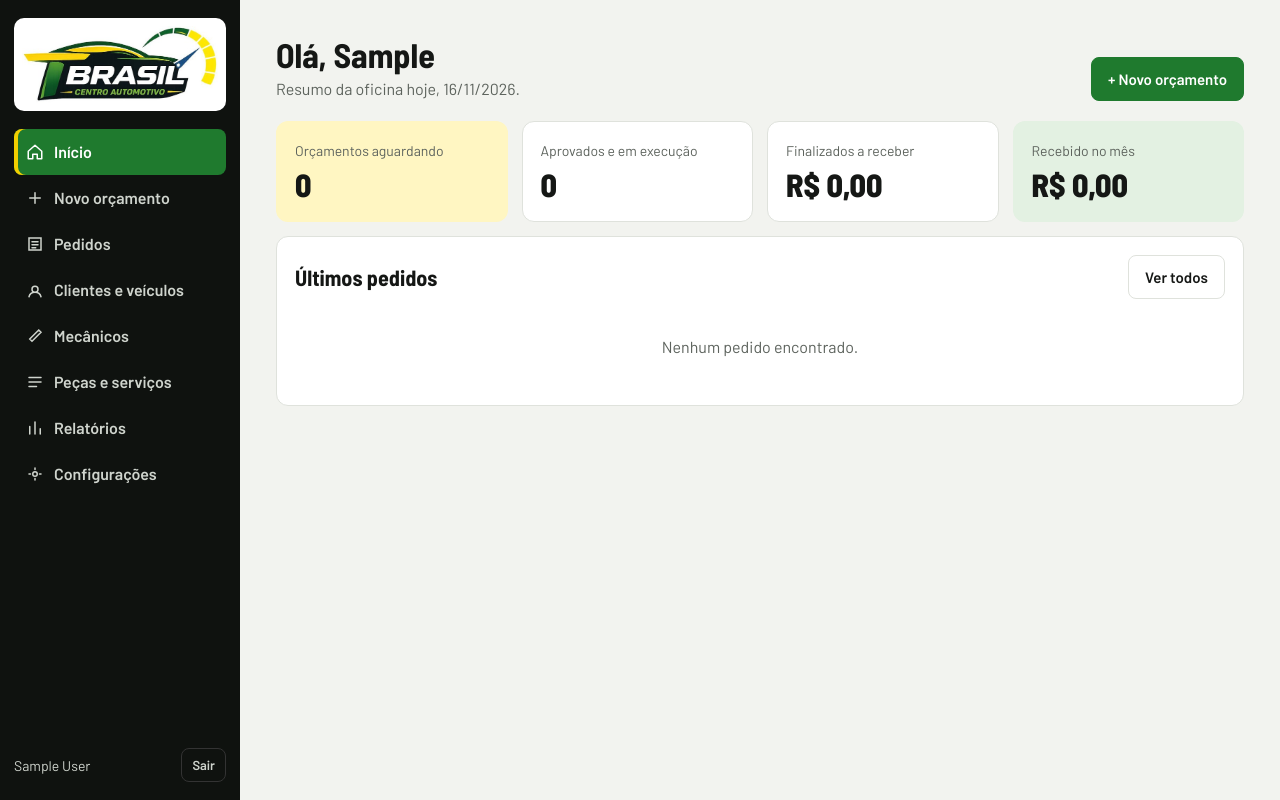
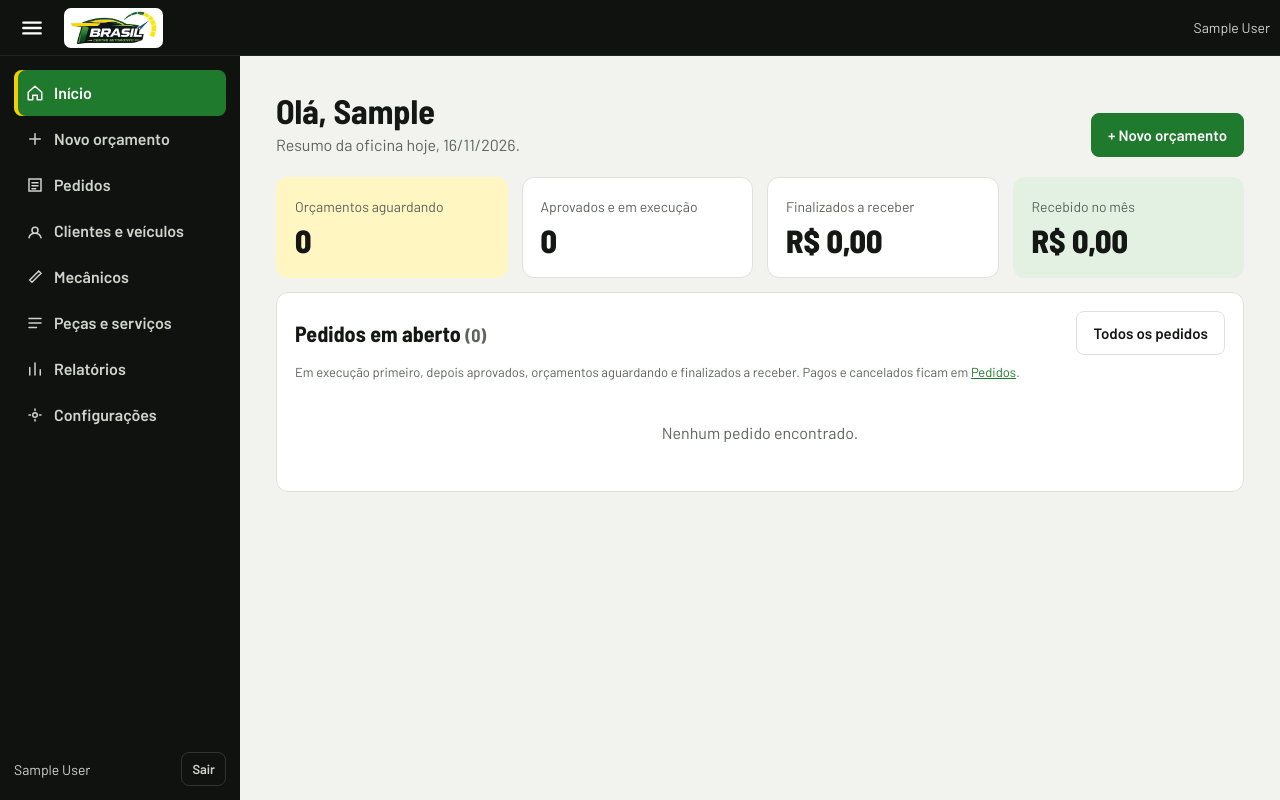
Before and after one commit to RyanMachadoSilva/oficina, a Django app: page / in a window 1280 px wide. Run offline with Django 5.2, Linux system fonts and the light colour scheme; the visitor is signed in with stand-in values (Sample User, id 1); data comes from the database, SQL or seed files in the repository; data that the repository does not hold is empty.

Commit message:
Menu lateral com botão ☰, botão flutuante de novo orçamento no celular e pedidos em aberto na tela inicial
Co-Authored-By: Claude Opus 5.5 <noreply@anthropic.com>
Claude-Session: https://claude.ai/code/session_01UtwNyPSRe9SWfwxdWzCHcG

```diff
--- a/core/views.py
+++ b/core/views.py
@@ -85,8 +85,20 @@ def inicio(request):
         "andamento": cont[Status.APROVADO] + cont[Status.EXECUCAO],
         "a_receber": a_receber,
         "recebido_mes": recebido_mes,
-        "ultimos": pedidos_com_itens()[:8],
+        "abertos": abertos_ordenados(pedidos),
+        "status_abertos": [(s, l) for s, l in Status.choices if s in ABERTOS],
     })
+
+
+# Pedidos "em aberto": ainda não pagos nem cancelados, na ordem do fluxo de trabalho
+ABERTOS = [Status.EXECUCAO, Status.APROVADO, Status.ORCAMENTO, Status.FINALIZADO]
+
+
+def abertos_ordenados(pedidos):
+    ordem = {s: i for i, s in enumerate(ABERTOS)}
+    lista = [p for p in pedidos if p.status in ordem]
+    lista.sort(key=lambda p: (ordem[p.status], -p.data.toordinal(), -p.sequencia))
+    return lista
 
 
 # ---------------------------------------------------------------- pedidos
--- a/static/css/app.css
+++ b/static/css/app.css
@@ -8,7 +8,7 @@ body{margin:0;background:var(--bg);color:var(--ink);font:16px/1.5 Barlow,system-
 h1,h2,h3{font-family:"Barlow Semi Condensed",Barlow,sans-serif;line-height:1.1;margin:0}
 h1{font-size:34px}h2{font-size:22px}h3{font-size:18px}
 .app{display:grid;grid-template-columns:240px minmax(0,1fr);min-height:100vh}
-aside{background:var(--side);color:#e8ebe6;padding:18px 14px;position:sticky;top:0;height:100vh;display:flex;flex-direction:column;gap:6px}
+aside{background:var(--side);color:#e8ebe6;padding:14px;position:sticky;top:56px;height:calc(100vh - 56px);display:flex;flex-direction:column;gap:6px;overflow-y:auto}
 .logo{background:#fff;border-radius:10px;padding:8px;margin-bottom:12px}.logo img{width:100%;display:block}
 nav a{display:flex;align-items:center;gap:10px;color:#cfd4cd;text-decoration:none;padding:11px 12px;border-radius:8px;font-weight:600;min-height:44px}
 nav a:hover{background:#1d221d;color:#fff}nav a.on{background:var(--g);color:#fff;box-shadow:inset 4px 0 0 var(--y)}
@@ -63,8 +63,6 @@ td.r,th.r{text-align:right;white-space:nowrap}tr.click{cursor:pointer}tr.click:h
 .hl{background:var(--y);color:#151715;padding:0 6px;border-radius:4px;font-weight:700;font-size:12px}
 @media(prefers-reduced-motion:reduce){.toast{transition:none}}
 @media(max-width:820px){.app{grid-template-columns:1fr}
-aside{position:sticky;height:auto;flex-direction:row;align-items:center;padding:8px 10px;z-index:20;overflow-x:auto}
-.logo{width:110px;flex:none;margin:0;padding:4px}nav{display:flex;gap:4px;flex:none}nav a{flex:none}nav a{padding:8px 10px;white-space:nowrap;font-size:14px}nav a.on{box-shadow:inset 0 -3px 0 var(--y)}.side-foot{display:none}
 h1{font-size:28px}.f .w2{grid-column:auto}}
 @media(max-width:600px){table{font-size:14px}.stack thead{display:none}.stack tr{display:grid;padding-block:8px;border-bottom:1px solid var(--line)}
 .stack td{display:flex;justify-content:space-between;gap:12px;border:0;padding:4px 6px;text-align:right}.stack td::before{content:attr(data-l);color:var(--mut);font-size:13px;text-align:left}}
@@ -80,11 +78,8 @@ a{color:var(--g)}
 .user{display:flex;justify-content:space-between;align-items:center;gap:8px;margin-top:10px;color:#cfd4cd;font-size:14px}
 .user form{margin:0}.user button{min-height:34px;padding:4px 10px;font-size:13px;background:transparent;color:#cfd4cd;border-color:#333}
 .login{min-height:100vh;display:grid;place-items:center;padding:20px}.login .card{width:min(400px,100%)}
-@media(max-width:820px){.user{display:none}}
-@media print{aside,.no-print,.msgs{display:none!important}.app{display:block}main{padding:0;max-width:none}body{background:#fff}.doc{border:0;padding:0}}
+@media print{aside,.topo,.fab,.no-print,.msgs{display:none!important}.app{display:block}main{padding:0;max-width:none}body{background:#fff}.doc{border:0;padding:0}}
 .logo{display:block}
-.nav-sair{display:none;margin:0}.nav-sair button{background:transparent;border:0;color:#cfd4cd;font-weight:600;padding:8px 10px;min-height:44px}
-@media(max-width:820px){.nav-sair{display:block}}
 /* documento do orçamento sempre em tema claro (fundo branco), mesmo com o sistema em modo escuro */
 .doc{color-scheme:light}
 .doc .tipo{color:#1e2836}.doc .t-peca{background:#dde6f3}.doc .t-servico{background:#dcefdb;color:#1f6a2a}
@@ -101,3 +96,29 @@ a{color:var(--g)}
 .itens-tab input,.itens-tab select{margin-top:0}
 }
 @media(min-width:701px){.itens-tab .c-desc{min-width:240px;width:45%}.itens-tab .c-tipo select{min-width:112px}.itens-tab .c-qtd input{width:70px}}
+
+/* ---- barra do topo, menu lateral (☰) e botão flutuante ---- */
+.topo{position:sticky;top:0;z-index:40;display:flex;align-items:center;gap:10px;height:56px;padding:0 10px;background:var(--side);color:#fff;border-bottom:1px solid #222}
+.menu-btn{background:transparent;border:0;color:#fff;min-height:44px;min-width:44px;padding:0;justify-content:center}
+.menu-btn svg{width:26px;height:26px}
+.topo-logo{display:block;background:#fff;border-radius:7px;padding:3px 6px;height:40px}.topo-logo img{height:34px;display:block}
+.topo-user{margin-left:auto;font-size:14px;color:#cfd4cd;white-space:nowrap;overflow:hidden;text-overflow:ellipsis}
+.app{min-height:calc(100vh - 56px)}
+html.menu-fechado .app{grid-template-columns:minmax(0,1fr)}
+html.menu-fechado aside{display:none}
+.menu-fundo{display:none}
+.fab{display:none}
+@media(max-width:820px){
+  .app{grid-template-columns:minmax(0,1fr)}
+  aside{position:fixed;top:56px;left:0;bottom:0;height:auto;width:min(280px,85vw);z-index:45;transform:translateX(-100%);transition:transform .22s ease;box-shadow:8px 0 30px #0007}
+  html.menu-fechado aside{display:flex}
+  html.menu-aberto aside{transform:none}
+  html.menu-aberto .menu-fundo{display:block;position:fixed;inset:56px 0 0 0;background:#0008;z-index:44}
+  nav a{padding:12px;font-size:16px}
+  .topo-user{display:none}
+  .fab{display:flex;position:fixed;right:18px;bottom:calc(18px + env(safe-area-inset-bottom));z-index:30;width:60px;height:60px;border-radius:50%;background:var(--g);color:#fff;align-items:center;justify-content:center;box-shadow:0 6px 18px #0006;text-decoration:none}
+  .fab svg{width:28px;height:28px}
+  .fab:active{transform:scale(.95)}
+  main{padding-bottom:96px}
+}
+@media(prefers-reduced-motion:reduce){aside{transition:none}}
--- a/static/js/app.js
+++ b/static/js/app.js
@@ -83,7 +83,27 @@ window.App = (function () {
     const cf = e.target.closest('[data-confirmar]');
     if (cf && !cf.dataset.ok2) { e.preventDefault(); cf.dataset.ok2 = '1'; cf.textContent = cf.dataset.confirmar; }
   }, true);
-  document.addEventListener('keydown', e => { if (e.key === 'Escape') fecharModal(); });
+  document.addEventListener('keydown', e => { if (e.key === 'Escape') { fecharModal(); fecharMenu(); } });
+
+  /* Menu lateral (☰): no celular abre por cima; no computador mostra/esconde e lembra a escolha */
+  const raiz = document.documentElement;
+  const celular = () => matchMedia('(max-width:820px)').matches;
+  function fecharMenu() { raiz.classList.remove('menu-aberto'); const b = $('#menu-btn'); if (b) b.setAttribute('aria-expanded', 'false'); }
+  const btnMenu = $('#menu-btn');
+  if (btnMenu) {
+    btnMenu.addEventListener('click', () => {
+      if (celular()) {
+        const aberto = raiz.classList.toggle('menu-aberto');
+        btnMenu.setAttribute('aria-expanded', String(aberto));
+      } else {
+        const fechado = raiz.classList.toggle('menu-fechado');
+        btnMenu.setAttribute('aria-expanded', String(!fechado));
+        try { localStorage.setItem('menu-fechado', fechado ? '1' : '0'); } catch (e) {}
+      }
+    });
+    const fundo = $('#menu-fundo'); if (fundo) fundo.addEventListener('click', fecharMenu);
+    document.querySelectorAll('#menu nav a').forEach(a => a.addEventListener('click', fecharMenu));
+  }
   document.addEventListener('change', e => { if (e.target.matches('[data-auto]')) e.target.form.submit(); });
 
   /* Navegação por teclado nas listas de busca (setas + Enter) */
--- a/templates/base.html
+++ b/templates/base.html
@@ -14,13 +14,18 @@
 <link rel="preconnect" href="https://fonts.googleapis.com">
 <link href="https://fonts.googleapis.com/css2?family=Barlow+Semi+Condensed:wght@600;700;800&family=Barlow:wght@400;500;600&display=swap" rel="stylesheet">
 <link rel="stylesheet" href="{% static 'css/app.css' %}">
+<script>try{if(localStorage.getItem('menu-fechado')==='1'&&matchMedia('(min-width:821px)').matches)document.documentElement.classList.add('menu-fechado')}catch(e){}</script>
 </head>
 <body>
 {% block corpo %}
 {% url 'inicio' as u_inicio %}{% url 'pedido_novo' as u_novo %}{% url 'pedidos' as u_pedidos %}{% url 'clientes' as u_clientes %}{% url 'mecanicos' as u_mecanicos %}{% url 'catalogo' as u_catalogo %}{% url 'relatorios' as u_relatorios %}
+<header class="topo">
+  <button type="button" class="menu-btn" id="menu-btn" aria-label="Abrir ou fechar o menu" aria-controls="menu" aria-expanded="false"><svg viewBox="0 0 24 24" fill="none" stroke="currentColor" stroke-width="2.2" stroke-linecap="round"><path d="M4 7h16M4 12h16M4 17h16"/></svg></button>
+  <a class="topo-logo" href="{{ u_inicio }}"><img alt="{{ EMPRESA_NOME }}" src="{% static 'img/logo.jpg' %}"></a>
+  <span class="topo-user">{{ user.get_full_name|default:user.username }}</span>
+</header>
 <div class="app">
-<aside>
-  <a class="logo" href="{{ u_inicio }}"><img alt="{{ EMPRESA_NOME }}" src="{% static 'img/logo.jpg' %}"></a>
+<aside id="menu">
   <nav>
     <a href="{{ u_inicio }}" class="{% if request.path == u_inicio %}on{% endif %}"><svg viewBox="0 0 24 24" fill="none" stroke="currentColor" stroke-width="2" stroke-linecap="round" stroke-linejoin="round"><path d="M3 11l9-8 9 8v10h-6v-6H9v6H3z"/></svg>Início</a>
     <a href="{{ u_novo }}" class="{% if request.path == u_novo %}on{% endif %}"><svg viewBox="0 0 24 24" fill="none" stroke="currentColor" stroke-width="2" stroke-linecap="round"><path d="M12 5v14M5 12h14"/></svg>Novo orçamento</a>
@@ -30,7 +35,6 @@
     <a href="{{ u_catalogo }}" class="{% if u_catalogo in request.path %}on{% endif %}"><svg viewBox="0 0 24 24" fill="none" stroke="currentColor" stroke-width="2" stroke-linecap="round"><path d="M4 6h16M4 12h16M4 18h10"/></svg>Peças e serviços</a>
     <a href="{{ u_relatorios }}" class="{% if u_relatorios in request.path %}on{% endif %}"><svg viewBox="0 0 24 24" fill="none" stroke="currentColor" stroke-width="2" stroke-linecap="round"><path d="M5 20V10M12 20V4M19 20v-7"/></svg>Relatórios</a>
     {% if user.is_staff %}<a href="{% url 'admin:index' %}"><svg viewBox="0 0 24 24" fill="none" stroke="currentColor" stroke-width="2" stroke-linecap="round"><path d="M12 15a3 3 0 1 0 0-6 3 3 0 0 0 0 6zM4 12h2M18 12h2M12 4v2M12 18v2"/></svg>Configurações</a>{% endif %}
-    <form method="post" action="{% url 'logout' %}" class="nav-sair">{% csrf_token %}<button type="submit">Sair</button></form>
   </nav>
   <div class="side-foot">
     <div class="user"><span>{{ user.get_full_name|default:user.username }}</span>
@@ -42,6 +46,10 @@
   {% block conteudo %}{% endblock %}
 </main>
 </div>
+<div class="menu-fundo" id="menu-fundo"></div>
+{% if request.path != u_novo and '/editar/' not in request.path and '/duplicar/' not in request.path %}
+<a class="fab" href="{{ u_novo }}" aria-label="Novo orçamento"><svg viewBox="0 0 24 24" fill="none" stroke="currentColor" stroke-width="2.6" stroke-linecap="round"><path d="M12 5v14M5 12h14"/></svg></a>
+{% endif %}
 <div class="ov" id="ov"><div class="modal" id="modal"></div></div>
 <div class="toast" id="toast"></div>
 {% endblock %}
--- a/templates/core/inicio.html
+++ b/templates/core/inicio.html
@@ -9,7 +9,11 @@
   <div class="card kpi g"><div class="l">Recebido no mês</div><div class="n">{{ recebido_mes|brl }}</div></div>
 </div>
 <div class="card" style="margin-top:14px">
-  <div class="row" style="justify-content:space-between;margin-bottom:8px"><h2>Últimos pedidos</h2><a class="btn" href="{% url 'pedidos' %}">Ver todos</a></div>
-  {% include "core/_tabela_pedidos.html" with lista=ultimos %}
+  <div class="row" style="justify-content:space-between;margin-bottom:8px">
+    <h2>Pedidos em aberto <span class="mut" style="font-size:18px">({{ abertos|length }})</span></h2>
+    <a class="btn" href="{% url 'pedidos' %}">Todos os pedidos</a>
+  </div>
+  <p class="small mut" style="margin:0 0 10px">Em execução primeiro, depois aprovados, orçamentos aguardando e finalizados a receber. Pagos e cancelados ficam em <a href="{% url 'pedidos' %}">Pedidos</a>.</p>
+  {% include "core/_tabela_pedidos.html" with lista=abertos %}
 </div>
 {% endblock %}
```
